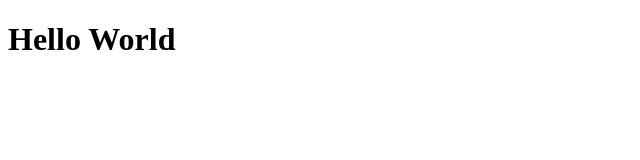
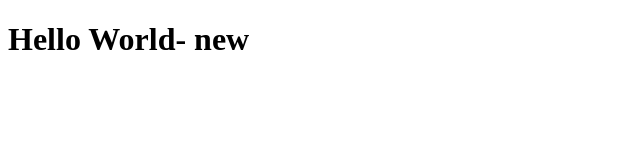
Before and after one commit to alaksandarjesus/sample-project, a plain HTML site: page index.html in a window 1280 px wide. Shown: the whole page, without its empty margins (0-640 px from the left). Drawn offline with Linux system fonts and the light colour scheme.

```diff
--- a/index.html
+++ b/index.html
@@ -5,6 +5,6 @@
 	<title>Sample Project</title>
 </head>
 <body>
-	<h1>Hello World</h1>
+	<h1>Hello World- new</h1>
 </body>
 </html>
```
